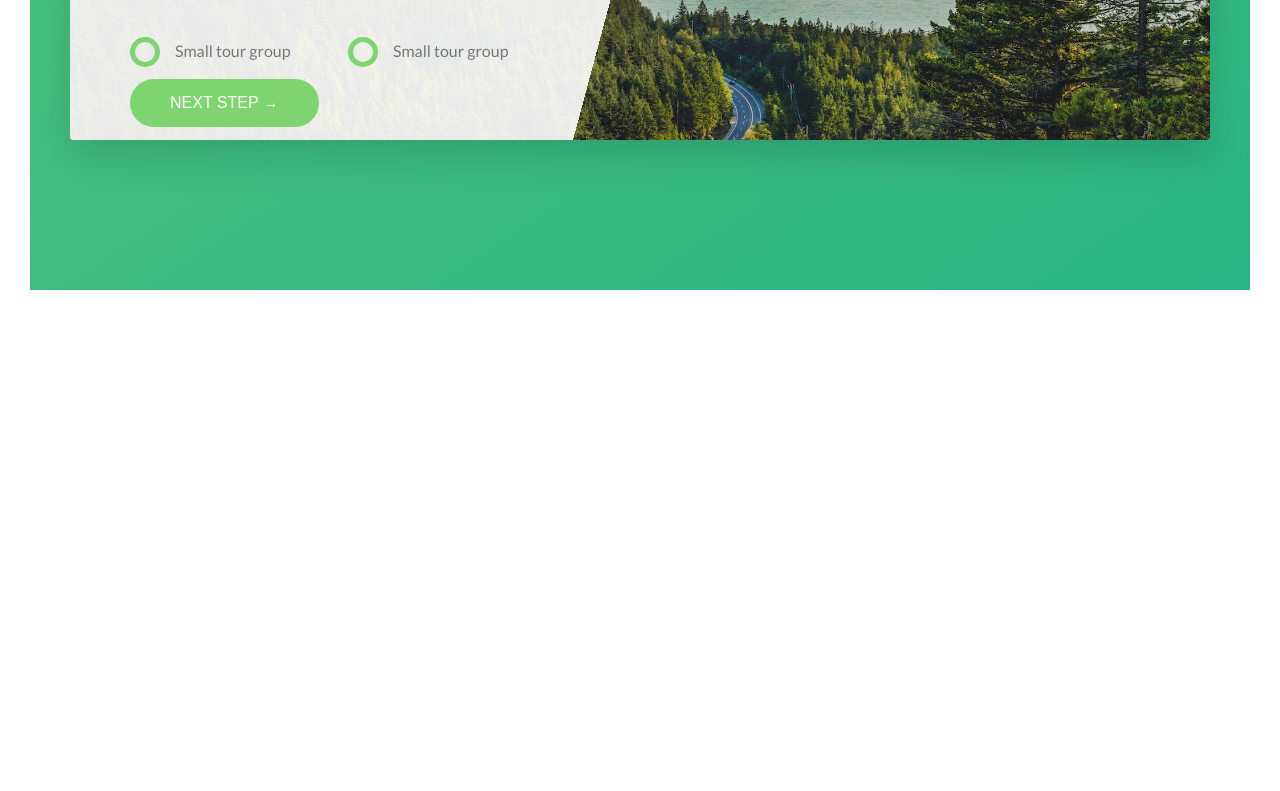
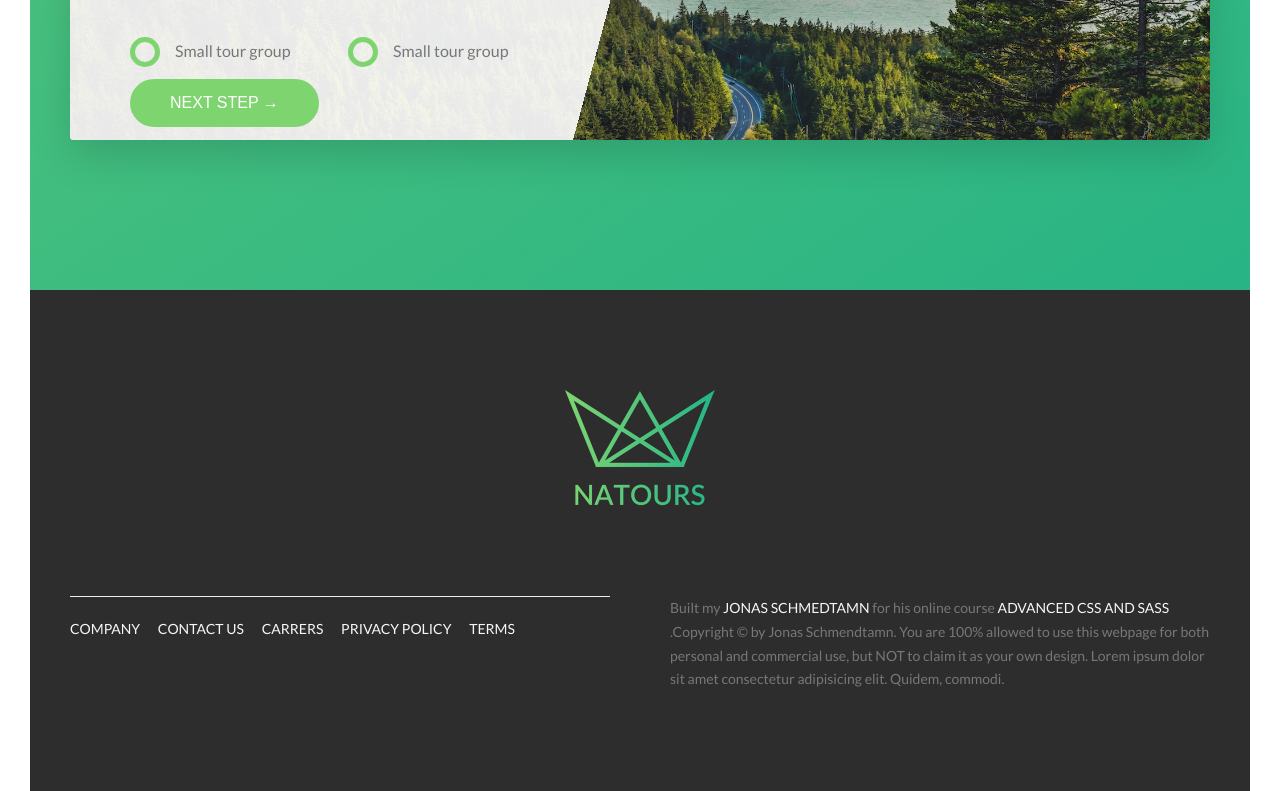
Before and after one commit to Leenamkwon/CSS-Sass, a website: page Natours/index.html in a window 1280 px wide. Shown: the part 4814-5605 px from the top of the page. Before the commit the page ends 5104 px from the top, so only its background shows below. Drawn offline with Linux system fonts and the light colour scheme.

Commit message:
footer start

```diff
--- a/Natours/index.html
+++ b/Natours/index.html
@@ -395,6 +395,46 @@
         </div>
       </section>
     </main>
+
+    <footer class="footer">
+      <div class="footer__logo-box">
+        <img src="img/logo-green-2x.png" alt="Full logo" class="footer__logo" />
+      </div>
+      <div class="row">
+        <div class="col-1-of-2">
+          <div class="footer__navigation">
+            <ul class="footer__list">
+              <li class="footer__item">
+                <a href="#" class="footer__link">Company</a>
+              </li>
+              <li class="footer__item">
+                <a href="#" class="footer__link">Contact us</a>
+              </li>
+              <li class="footer__item">
+                <a href="#" class="footer__link">Carrers</a>
+              </li>
+              <li class="footer__item">
+                <a href="#" class="footer__link">Privacy policy</a>
+              </li>
+              <li class="footer__item">
+                <a href="#" class="footer__link">Terms</a>
+              </li>
+            </ul>
+          </div>
+        </div>
+        <div class="col-1-of-2">
+          <p class="footer__copyright">
+            Built my <a href="" class="footer__link">Jonas Schmedtamn</a> for
+            his online course
+            <a href="" class="footer__link">Advanced CSS and Sass</a> .Copyright
+            &copy; by Jonas Schmendtamn. You are 100% allowed to use this
+            webpage for both personal and commercial use, but NOT to claim it as
+            your own design. Lorem ipsum dolor sit amet consectetur adipisicing
+            elit. Quidem, commodi.
+          </p>
+        </div>
+      </div>
+    </footer>
     <!-- <section class="grid-test">
       <div class="row">
         <div class="col-1-of-2">
--- a/Natours/package.json
+++ b/Natours/package.json
@@ -5,7 +5,7 @@
   "main": "index.js",
   "scripts": {
     "test": "echo \"Error: no test specified\" && exit 1",
-    "compile:sass": "node-sass sass/main.scss css/style.css -w"
+    "sass": "node-sass sass/main.scss css/style.css -w"
   },
   "repository": {
     "type": "git",
--- /dev/null
+++ b/Natours/sass/layout/_footer.scss
@@ -0,0 +1,51 @@
+.footer {
+  background-color: rgb(45, 45, 45);
+  padding: 10rem 0;
+  font-size: 1.4rem;
+
+  &__logo-box {
+    text-align: center;
+    margin-bottom: 8rem;
+  }
+
+  &__logo {
+    width: 15rem;
+    height: auto;
+  }
+
+  &__navigation {
+    border-top: 1px solid #eee;
+    padding-top: 2rem;
+  }
+
+  &__list {
+    list-style: none;
+  }
+
+  &__item {
+    display: inline-block;
+
+    &:not(:last-child) {
+      margin-right: 1.5rem;
+    }
+  }
+
+  &__link {
+    &:link,
+    &:visited {
+      color: $color-grey-light-1;
+      background-color: rgb(45, 45, 45);
+      text-decoration: none;
+      text-transform: uppercase;
+      display: inline-block;
+      transition: all 0.2s;
+    }
+
+    &:hover,
+    &:active {
+      color: $color-primary;
+      box-shadow: 0 1rem 2rem rgba($color-black, 0.4);
+      transform: rotate(5deg) scale(1.3);
+    }
+  }
+}
--- a/Natours/sass/main.scss
+++ b/Natours/sass/main.scss
@@ -17,5 +17,6 @@
 
 @import './layout/header';
 @import './layout/grid';
+@import './layout/footer';
 
 @import './pages/home';
```
Also changed, not shown: Natours/css/style.css.
